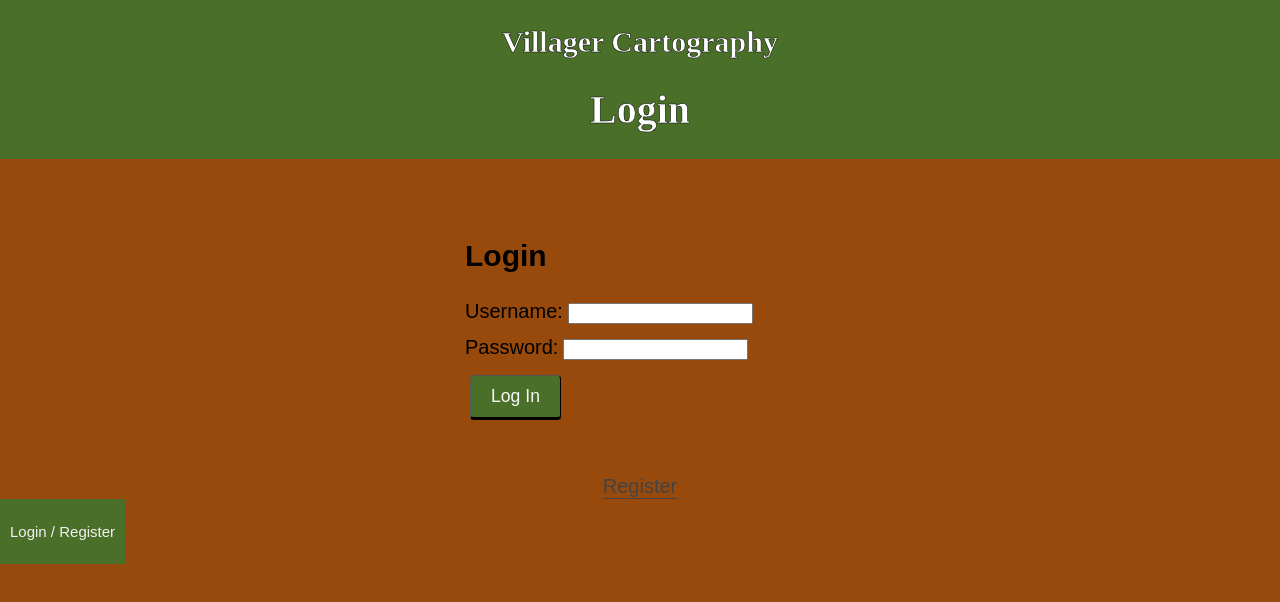
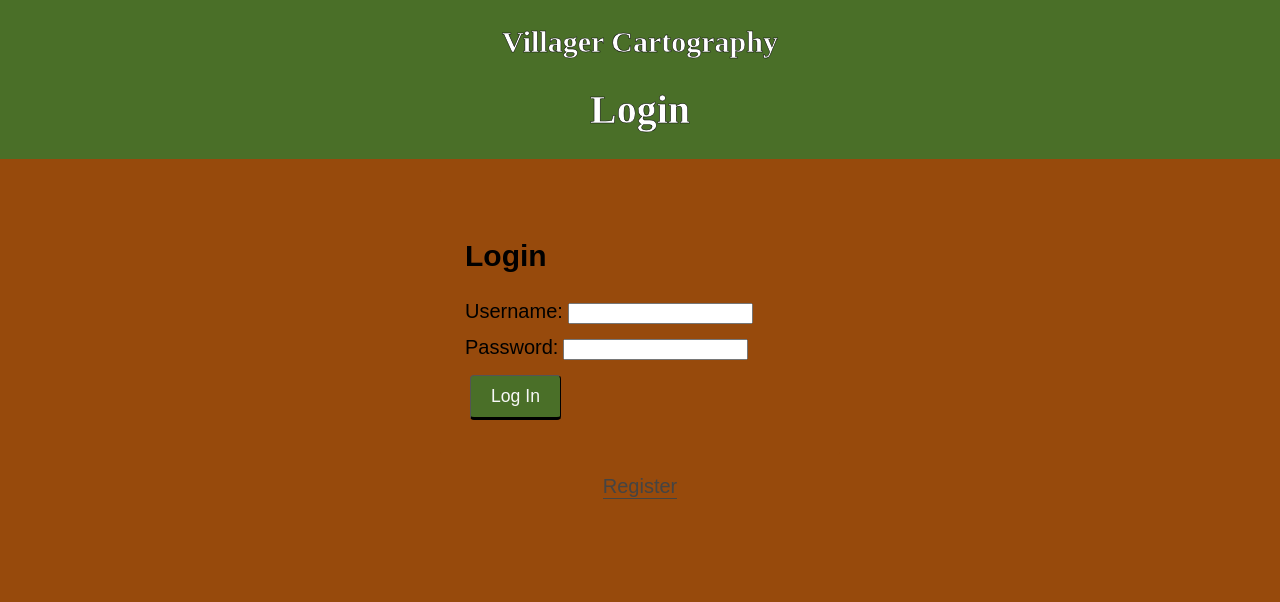
Before and after one commit to Brandon-McCarty/villager-cartography, a React (Create React App) app: page /worlds#/login in a window 1280 px wide. Shown: the top 602 px of the page. Built offline with nearby package versions, Linux system fonts and the light colour scheme; no server answers.

Commit message:
remove extra login button from login page

```diff
--- a/src/components/BottomNav/BottomNav.jsx
+++ b/src/components/BottomNav/BottomNav.jsx
@@ -40,14 +40,6 @@ function BottomNav() {
 
         <div>
 
-            {/* If no user is logged in, show these links */}
-            {!user.id && (
-                // If there's no user, show login/registration links
-                <Link className="navLink" to="/login">
-                    Login / Register
-                </Link>
-            )}
-
             {user.id &&
                 <BottomNavigation
                     className={classes.root}
```
